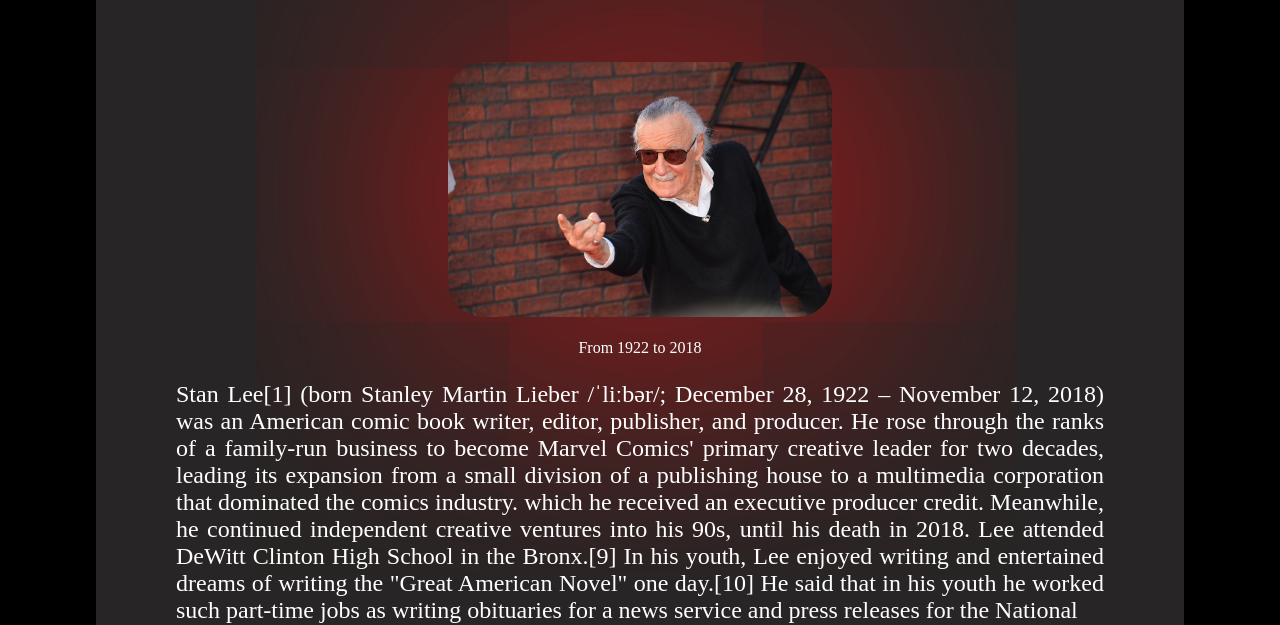
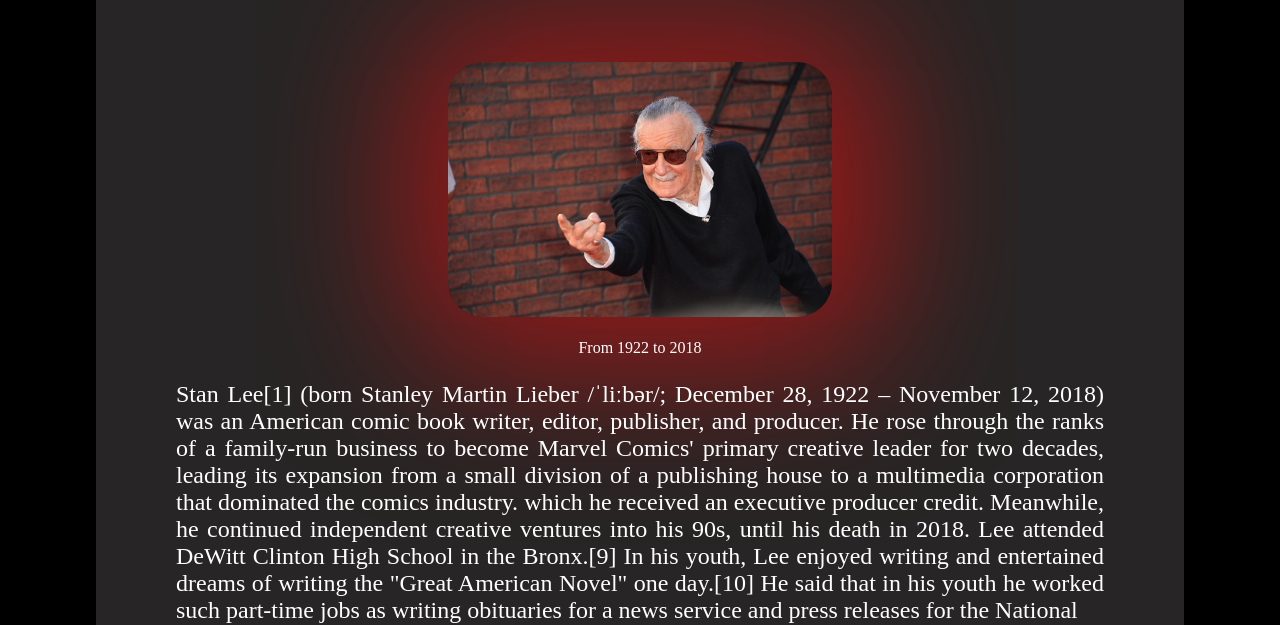
Before and after one commit to yvzklc/martin-lieber-biography, a plain HTML site: page ders1/index.html in a window 1280 px wide. Shown: the part 187-812 px from the top of the page. Drawn offline with Linux system fonts and the light colour scheme; a web font is replaced by a local one.

Commit message:
final-commit

```diff
--- a/ders1/style.css
+++ b/ders1/style.css
@@ -36,9 +36,11 @@ h1 span {
 img {
     width: 16em;
     border-radius: 35px;
-    box-shadow: 6px 2px 250px 46px rgba(232, 17, 17, 0.69);
+    box-shadow: 6px 2px 150px 46px  rgba(232, 17, 17, 0.6) ;
+    /* box-shadow: 6px 2px 250px 46px rgba(232, 17, 17, 0.69);
     -webkit-box-shadow: 6px 2px 250px 46px rgba(232, 17, 17, 0.69);
     -moz-box-shadow: 6px 2px 250px 46px rgba(232, 17, 17, 0.69);
+*/
 }
 
 .stanlee-img {
@@ -73,4 +75,5 @@ h2 {
 .container footer a:hover {
     color: red;
     background-color: rgb(48, 46, 46, 0.815);
+    cursor: pointer;
 }
```
